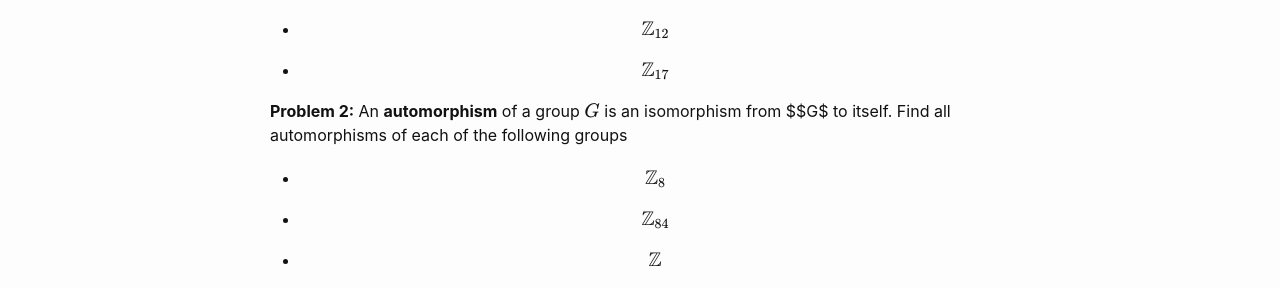
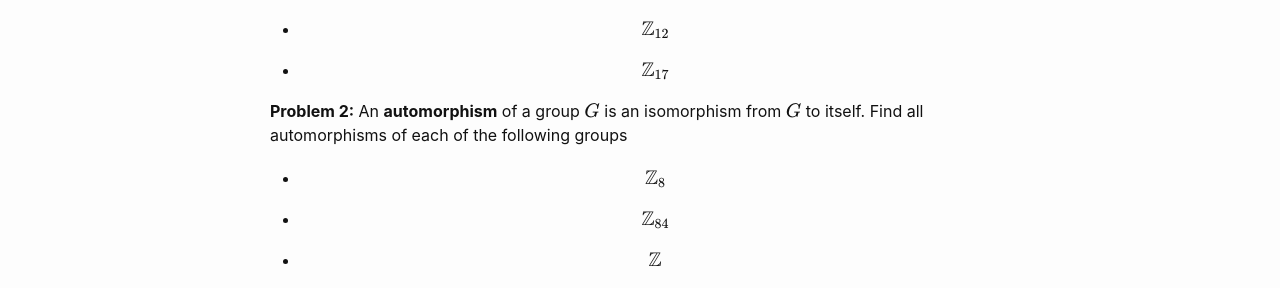
Before and after one commit to wcasper/math407spring2021, a Jekyll site: the page built from _homework/hw3.md, in a window 1280 px wide. Shown: the part 583-871 px from the top of the page. Built offline with Jekyll 4.4.1, drawn with Linux system fonts in a browser that asks for light colours.

Commit message:
fixed typo

```diff
--- a/_homework/hw3.md
+++ b/_homework/hw3.md
@@ -19,7 +19,7 @@ If you wish to use the second method and don't own a scanner at home, you can ch
 * $$\mathbb Z_{12}$$
 * $$\mathbb Z_{17}$$
 
-**Problem 2:**  An **automorphism** of a group $$G$$ is an isomorphism from $$G$ to itself.  Find all automorphisms of each of the following groups
+**Problem 2:**  An **automorphism** of a group $$G$$ is an isomorphism from $$G$$ to itself.  Find all automorphisms of each of the following groups
 
 * $$\mathbb Z_8$$
 * $$\mathbb Z_{84}$$
```
